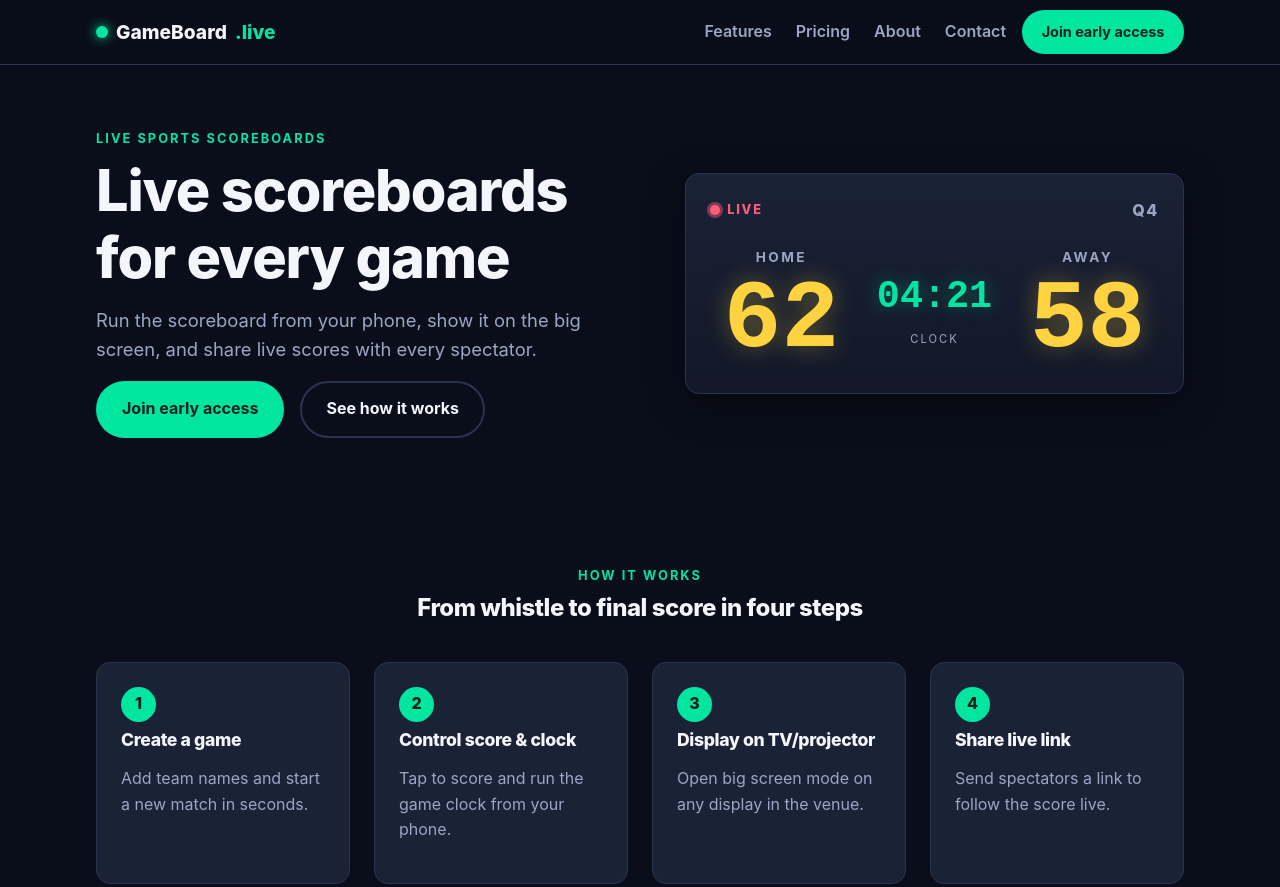
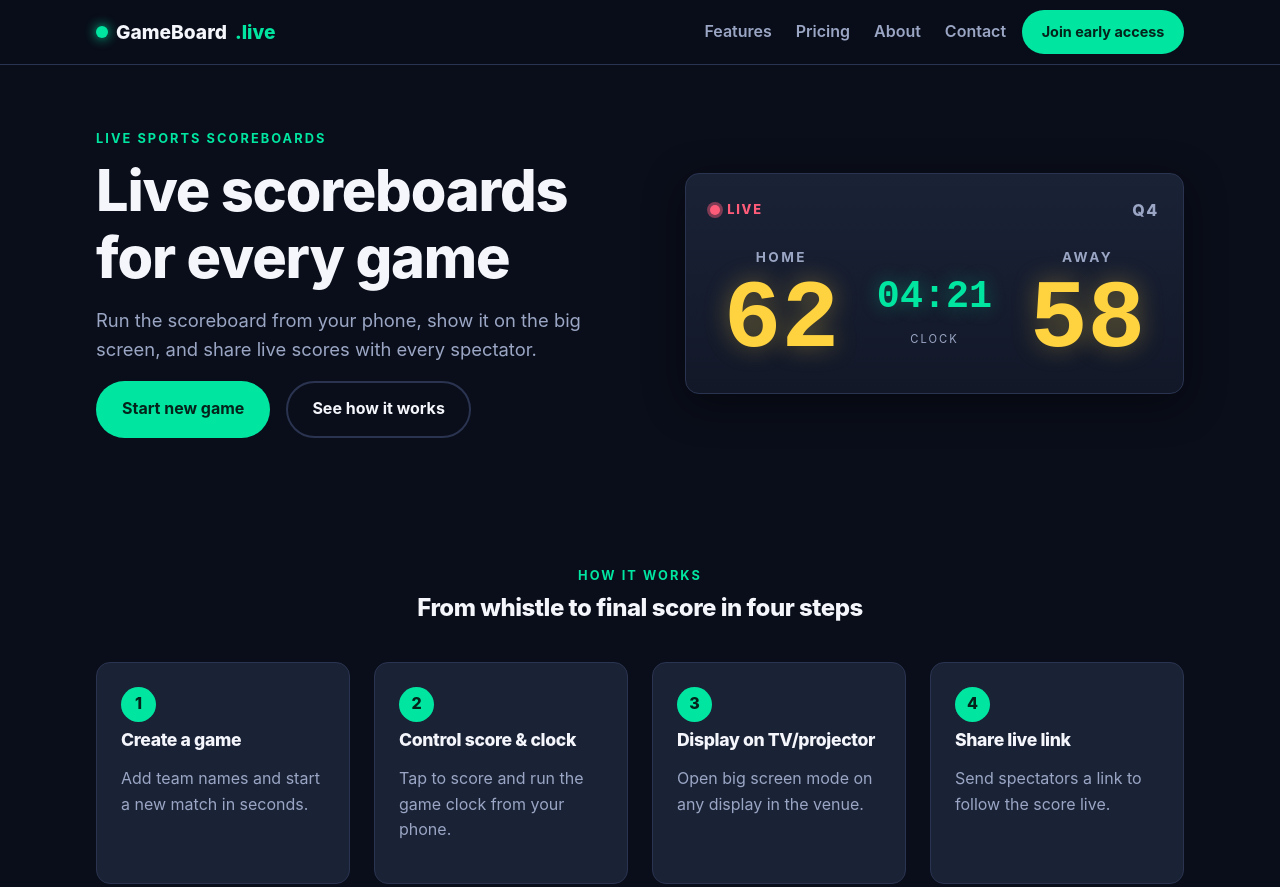
Before and after one commit to sneat-co/gameboard, an Astro site: page / in a window 1280 px wide. Shown: the top 887 px of the page. Built offline with nearby package versions, Linux system fonts and the light colour scheme; Astro itself is replaced by a stand-in of ours.

Commit message:
landing: hero CTA → /app/new-game + local full-site dev proxy
- hero primary action "Start new game" now links to /app/new-game (the
  Angular/Ionic app's new-game screen on the same gameboard.live host)
- Caddyfile: local reverse proxy emulating the production Cloudflare layout
  (landing at /, app under /app/ over one HTTPS host)
- README: "Full-site preview (landing + app)" dev instructions

Co-Authored-By: Claude Opus 4.8 (1M context) <noreply@anthropic.com>

```diff
--- a/src/pages/index.astro
+++ b/src/pages/index.astro
@@ -39,7 +39,7 @@ const features = [
           live scores with every spectator.
         </p>
         <div class="hero-actions">
-          <a href="#early-access" class="btn btn-primary">Join early access</a>
+          <a href="/app/new-game" class="btn btn-primary">Start new game</a>
           <a href="#how-it-works" class="btn btn-secondary">See how it works</a>
         </div>
       </div>
```
Also changed, not shown: README.md, 1 other file.
